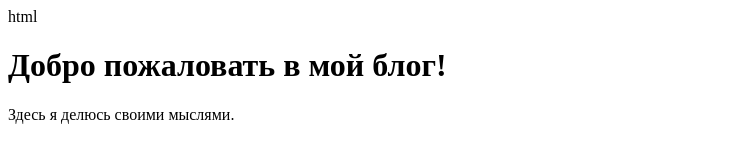
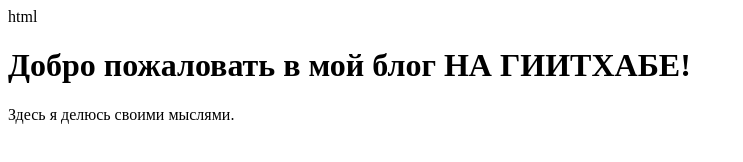
Before and after one commit to dena29628-sys/my-project, a plain HTML site: page git_team_work_Ахмадулинн_Андреев/index.html in a window 1280 px wide. Shown: the whole page, without its empty margins (0-743 px from the left). Drawn offline with Linux system fonts and the light colour scheme.

Commit message:
Update index.html

```diff
--- a/git_team_work_Ахмадулинн_Андреев/index.html
+++ b/git_team_work_Ахмадулинн_Андреев/index.html
@@ -5,7 +5,7 @@ html
     <title>Мой блог</title>
 </head>
 <body>
-    <h1>Добро пожаловать в мой блог!</h1>
+    <h1>Добро пожаловать в мой блог НА ГИИТХАБЕ!</h1>
     <p>Здесь я делюсь своими мыслями.</p>
 </body>
 </html>
```
